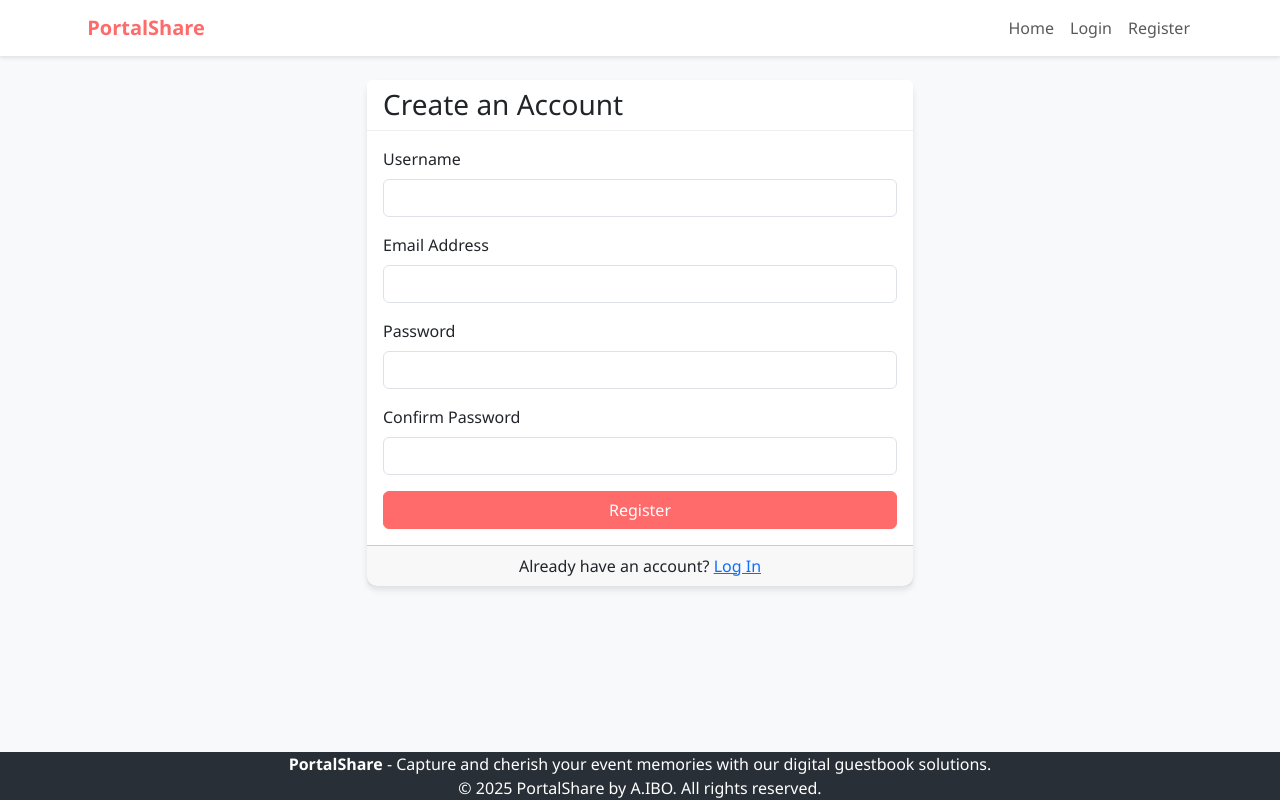
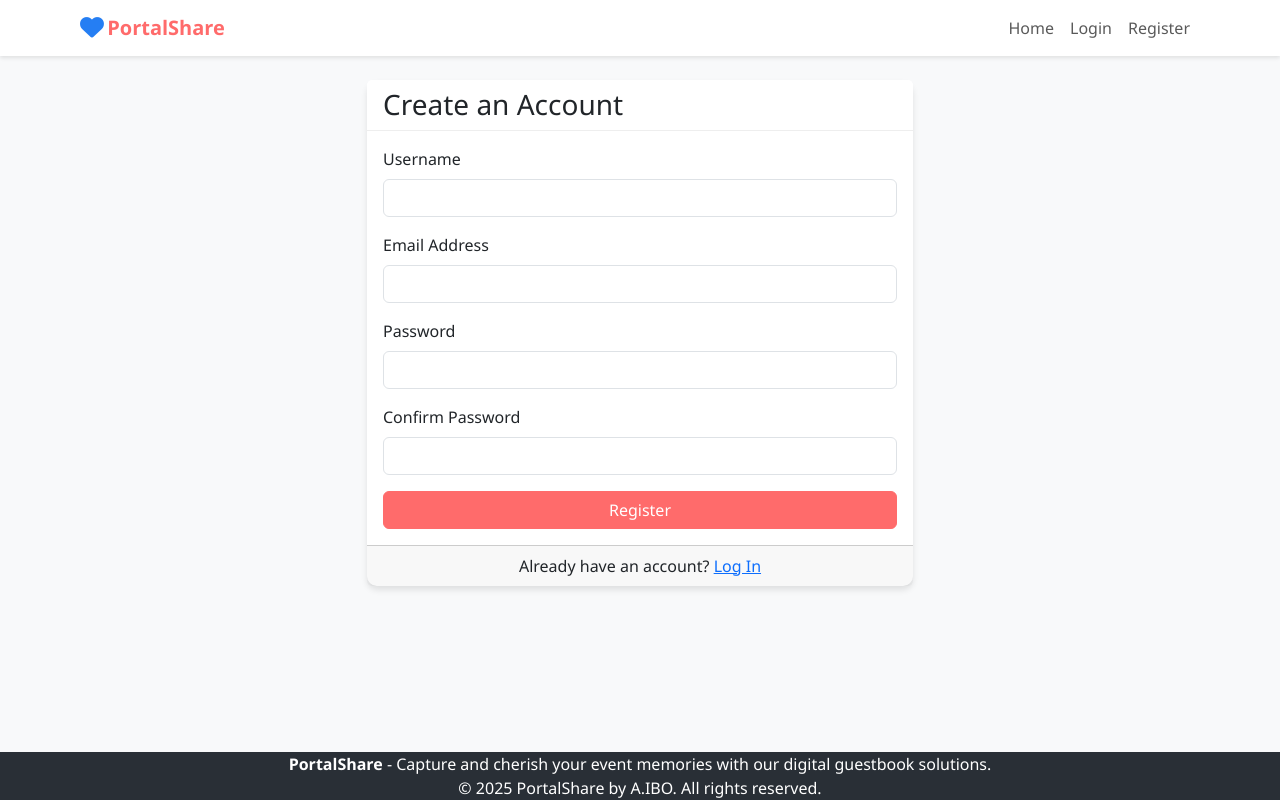
Before and after one commit to lanlanjr/guestbook, a Flask app: page /register in a window 1280 px wide. Run offline with Flask 3, Linux system fonts and the light colour scheme.

Commit message:
Fix CSS variable typo for heart icon color, update secondary colors in romantic and nature themes, and enhance navbar icon in base template for improved visual consistency.

```diff
--- a/static/css/styles.css
+++ b/static/css/styles.css
@@ -17,7 +17,7 @@
 
 .heart-icon {
     animation: heartbeat 1.5s infinite;
-    color: var(--secondary-colo);
+    color: var(--secondary-color);
 }
 
 /* Custom scrollbar */
--- a/static/css/themes.css
+++ b/static/css/themes.css
@@ -39,7 +39,7 @@
 /* Romantic Theme */
 .theme-romantic {
     --primary-color: #ff758c;
-    --secondary-color: #ff7eb3;
+    --secondary-color: #f80d6f;
     --accent-color: #ffa7c4;
     --dark-color: #4a4a4a;
     --light-color: #fff6f9;
@@ -57,7 +57,7 @@
 /* Nature Theme */
 .theme-nature {
     --primary-color: #76b852;
-    --secondary-color: #8DC26F;
+    --secondary-color: #4c9522;
     --accent-color: #f9d423;
     --dark-color: #2c3e50;
     --light-color: #f8f9f0;
--- a/templates/base.html
+++ b/templates/base.html
@@ -13,7 +13,7 @@
     <style>
         :root {
             --primary-color: #ff6b6b;
-            --secondary-color: #4ecdc4;
+            --secondary-color: #257ef3;
             --dark-color: #292f36;
             --light-color: #f7fff7;
         }
@@ -153,7 +153,7 @@
     <nav class="navbar navbar-expand-lg navbar-light">
         <div class="container">
             <a class="navbar-brand" href="{{ url_for('index') }}">
-                <i class="fas"></i> PortalShare
+                <i class="fas fa-heart"></i> PortalShare
             </a>
             <button class="navbar-toggler" type="button" data-bs-toggle="collapse" data-bs-target="#navbarNav" aria-controls="navbarNav" aria-expanded="false" aria-label="Toggle navigation">
                 <span class="navbar-toggler-icon"></span>
```
